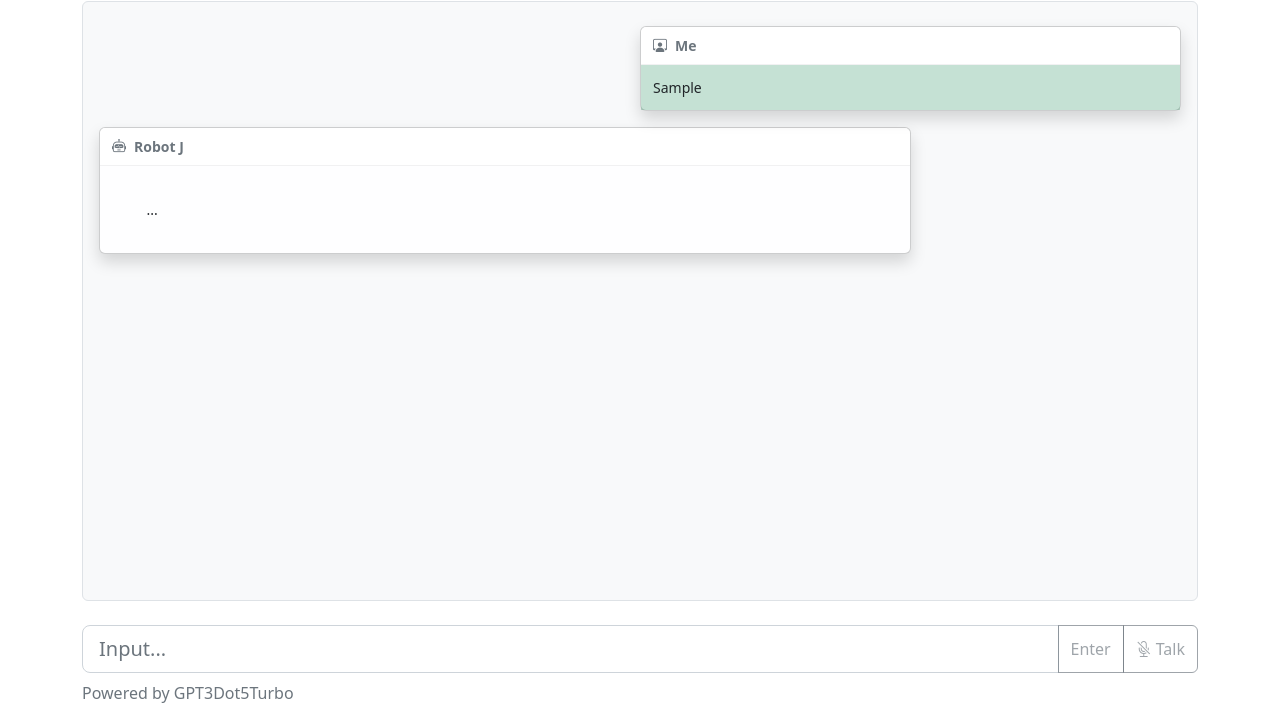
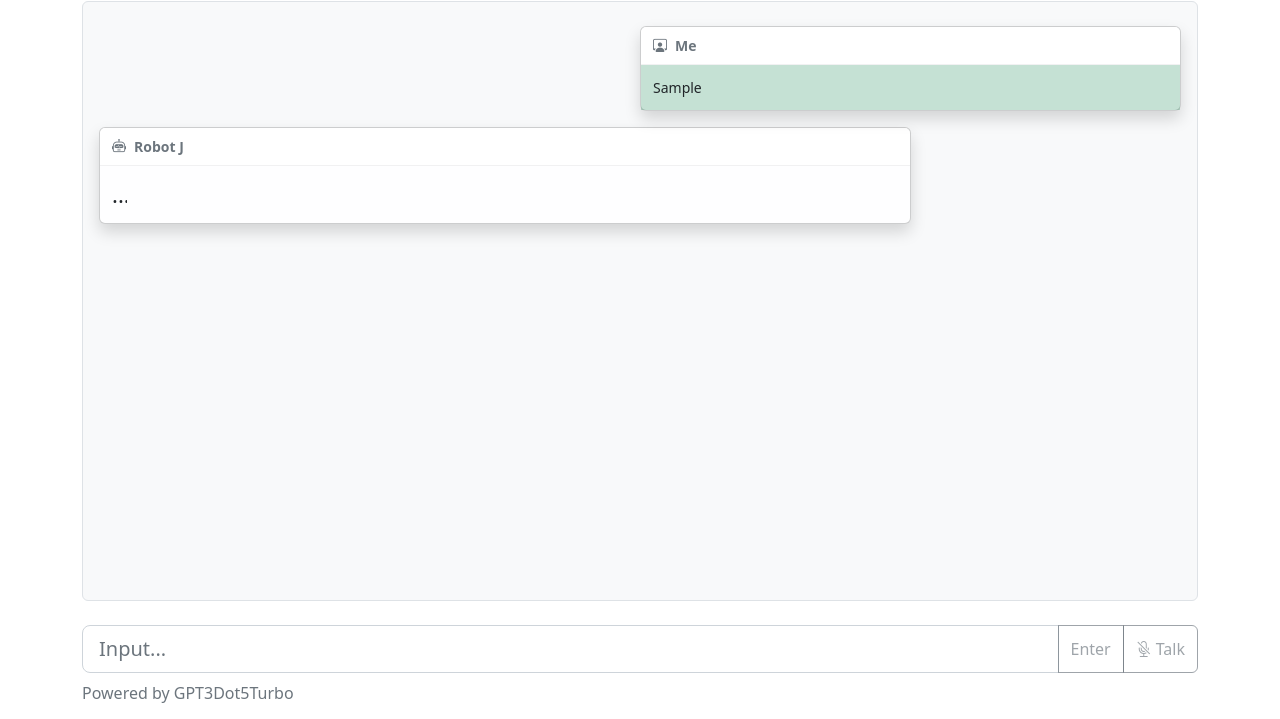
Before and after one commit to llaoj/robot-j, a plain HTML site: page static/index.html in a window 1280 px wide. Both pictures are taken after typing "Sample" into the empty fields and a click on the button "Enter". Shown: the part 81-800 px from the top of the page. Drawn offline with nearby package versions, Linux system fonts and the light colour scheme.

Commit message:
typing words

```diff
--- a/static/app.js
+++ b/static/app.js
@@ -14,7 +14,7 @@ const toastHe = `<div class="toast fade show my-2 w-75 toast-he" role="alert">
         <i class="bi bi-robot me-2"></i>
         <strong class="me-auto">Robot J</strong>
     </div>
-    <div class="toast-body" style="white-space:pre-wrap;">
+    <div class="toast-body">
         {{message}}
     </div>
 </div>`
@@ -55,7 +55,7 @@ const speak = function (message) {
 
 const waitingMessage = function () {
     disableInput()
-    chatBox.innerHTML += toastHe.replace('{{message}}', '<span class="waiting">...</span>')
+    chatBox.innerHTML += toastHe.replace('{{message}}', '<p class="waiting">...</p>')
     chatBox.scrollTop = chatBox.scrollHeight
 }
 const sendMessage = function (message) {
@@ -66,7 +66,7 @@ const sendMessage = function (message) {
 }
 const receivedMessage = function (message) {
     let toastBody = chatBox.querySelector('.toast-he:last-child .toast-body')
-    toastBody.innerHTML = message
+    toastBody.innerHTML = '<div style="white-space:pre-line;">' + message + '</div>'
     chatBox.scrollTop = chatBox.scrollHeight
     enableInput()
     speak(message)
--- a/static/index.html
+++ b/static/index.html
@@ -9,18 +9,22 @@
     <link href="https://cdn.bootcdn.net/ajax/libs/bootstrap-icons/1.10.3/font/bootstrap-icons.css" rel="stylesheet">
     <style>
         .waiting {
-            animation-duration: 2s;
+            margin: 0;
+            font-size: 22px;
+            white-space: nowrap;
+            overflow: hidden;
+            animation-duration: 3s;
             animation-iteration-count: infinite;
-            animation-name: waiting;
+            animation-name: typing;
         }
 
-        @keyframes waiting {
+        @keyframes typing {
             from {
-                padding-left: 0rem;
+                width: 0;
             }
 
             to {
-                padding-left: .5rem;
+                width: 15px;
             }
         }
 
@@ -47,7 +51,7 @@
         <div class="text-muted fs-6 fw-light my-2">Powered by GPT3Dot5Turbo</div>
     </div>
     <script src="https://cdn.bootcdn.net/ajax/libs/twitter-bootstrap/5.2.3/js/bootstrap.bundle.min.js"></script>
-    <script src="app.js?v=20220401"></script>
+    <script src="app.js?v=2022040109"></script>
 </body>
 
 </html>
```
